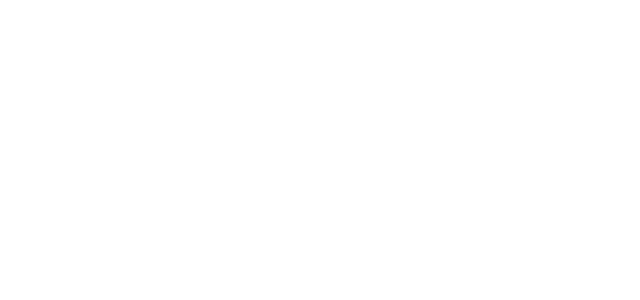
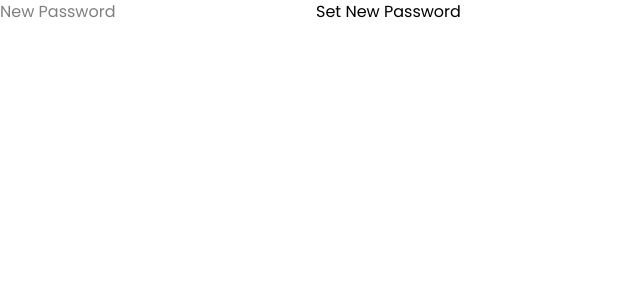
Before and after one commit to codeher-rahavi/Asset-Mangement, a React (Vite) app in the folder client/asset_management/: page /reset-password/1 in a window 1280 px wide. Before the commit this address had no page. Shown: the top 300 px of the page, without its empty margins (0-640 px from the left). Built offline with nearby package versions, Linux system fonts and the light colour scheme.

Commit message:
email verification logic

```diff
--- a/client/asset_management/src/App.jsx
+++ b/client/asset_management/src/App.jsx
@@ -7,6 +7,7 @@
 import 'preline';
 import Admin from "./pages/Admin/AdminPage";
 import UserProfile from "./pages/User/userProfile";
+import ResetPasswordPage from "./pages/ResetpasswordPage/resetpasswordPage";
 
 const App = () => {
   return (
@@ -19,6 +20,7 @@
           <Route path="Overview" element={<BuildingOverView/>}/>
           <Route path="Admin" element={<Admin/>}/>
           <Route path="User" element={<UserProfile/>}/>
+          <Route path="/reset-password/:token" element={<ResetPasswordPage />} />
         </Routes>
       </div>
     </Fragment>
--- /dev/null
+++ b/client/asset_management/src/pages/ResetpasswordPage/resetpasswordPage.jsx
@@ -0,0 +1,40 @@
+import { useParams, useNavigate } from "react-router-dom";
+import React, { useState } from "react";
+
+const ResetPasswordPage = () => {
+  const { token } = useParams(); // Grabs token from URL: /reset-password/:token
+  const [password, setPassword] = useState("");
+  const navigate = useNavigate();
+
+  const handleUpdatePassword = async () => {
+    try {
+      const response = await fetch(`http://localhost:8000/api/resetPassword/${token}`, {
+        method: "PATCH",
+        headers: { "Content-Type": "application/json" },
+        body: JSON.stringify({ password })
+      });
+
+      if (response.ok) {
+        alert("Password updated and account unblocked!");
+        navigate("/login");
+      } else {
+        alert("This link is expired or invalid.");
+      }
+    } catch (err) {
+      console.error(err);
+    }
+  };
+
+  return (
+    <div className="reset-container">
+      <input
+        type="password"
+        placeholder="New Password"
+        onChange={(e) => setPassword(e.target.value)}
+      />
+      <button onClick={handleUpdatePassword}>Set New Password</button>
+    </div>
+  );
+};
+
+export default ResetPasswordPage;
--- a/client/asset_management/src/pages/SignIn/signIn.jsx
+++ b/client/asset_management/src/pages/SignIn/signIn.jsx
@@ -27,7 +27,7 @@
 
             const data = await response.json();
 
-            if (response.status === 200) {
+            if (response.ok) {
                 // Save user info to local storage if needed
                 localStorage.setItem("user", JSON.stringify(data.user));
                 navigate("/Overview"); // Redirect to your overview page
@@ -51,6 +51,9 @@
             });
 
             const data = await response.json();
+
+            // THIS IS THE KEY: Log it to the console so you can see it AFTER the prompt closes
+            console.log("SERVER RESPONSE DATA:", data);
 
             if (response.ok) {
                 alert("Success! If that email exists, a reset link has been sent.");
@@ -84,7 +87,7 @@
                         >
                             Log In
                         </button>
-                        <p className="text-blue-700 flex justify-end cursor-pointer">Forget password?</p>
+                        <p onClick={handleForgotPasswordClick} className="text-blue-700 flex justify-end cursor-pointer">Forget password?</p>
                         <div className="flex items-center gap-4">
                             <div className="h-px bg-gray-400 flex-1"></div>
                             <span>or</span>
```
Also changed, not shown: 2 other files (tests, documents, lock files or other folders).
